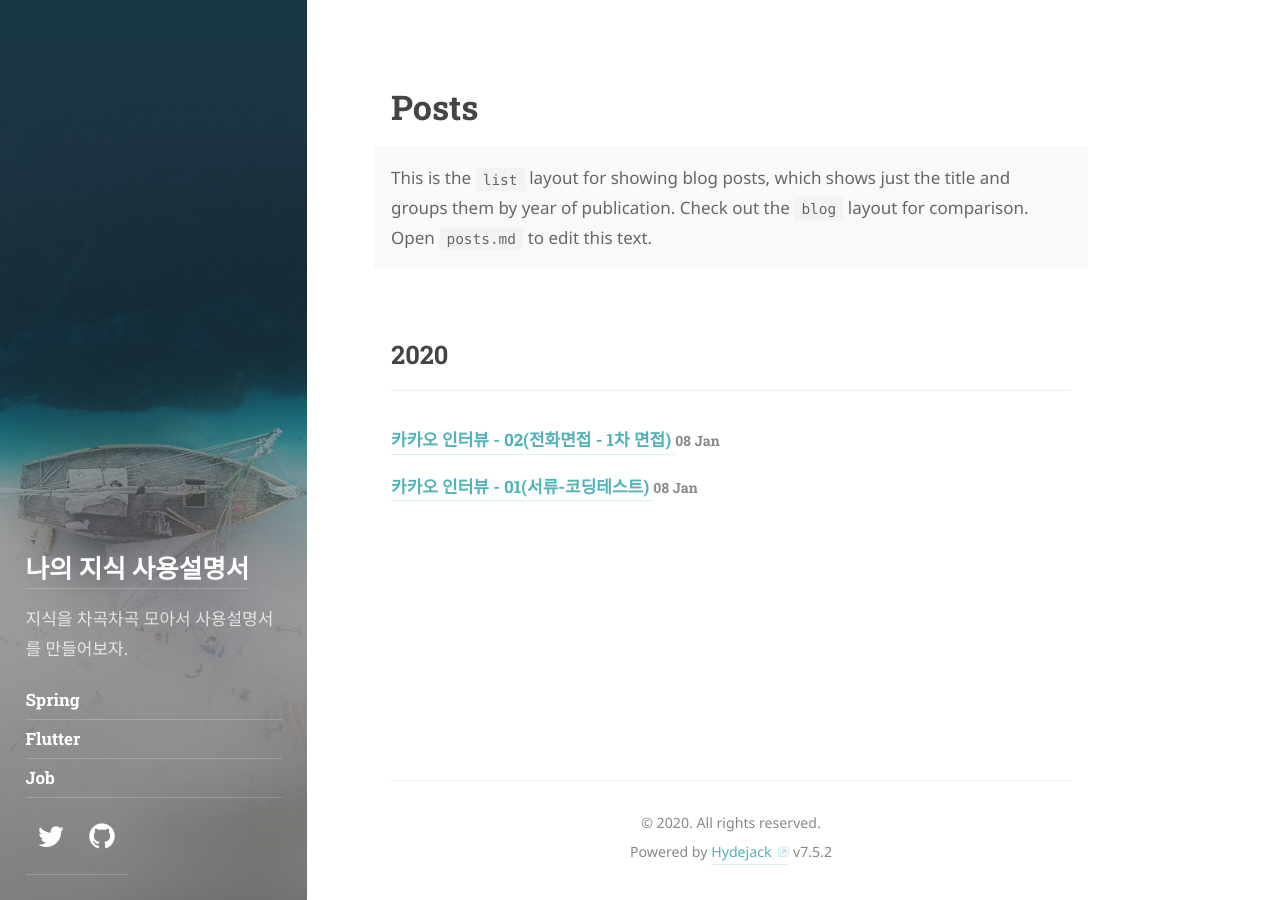
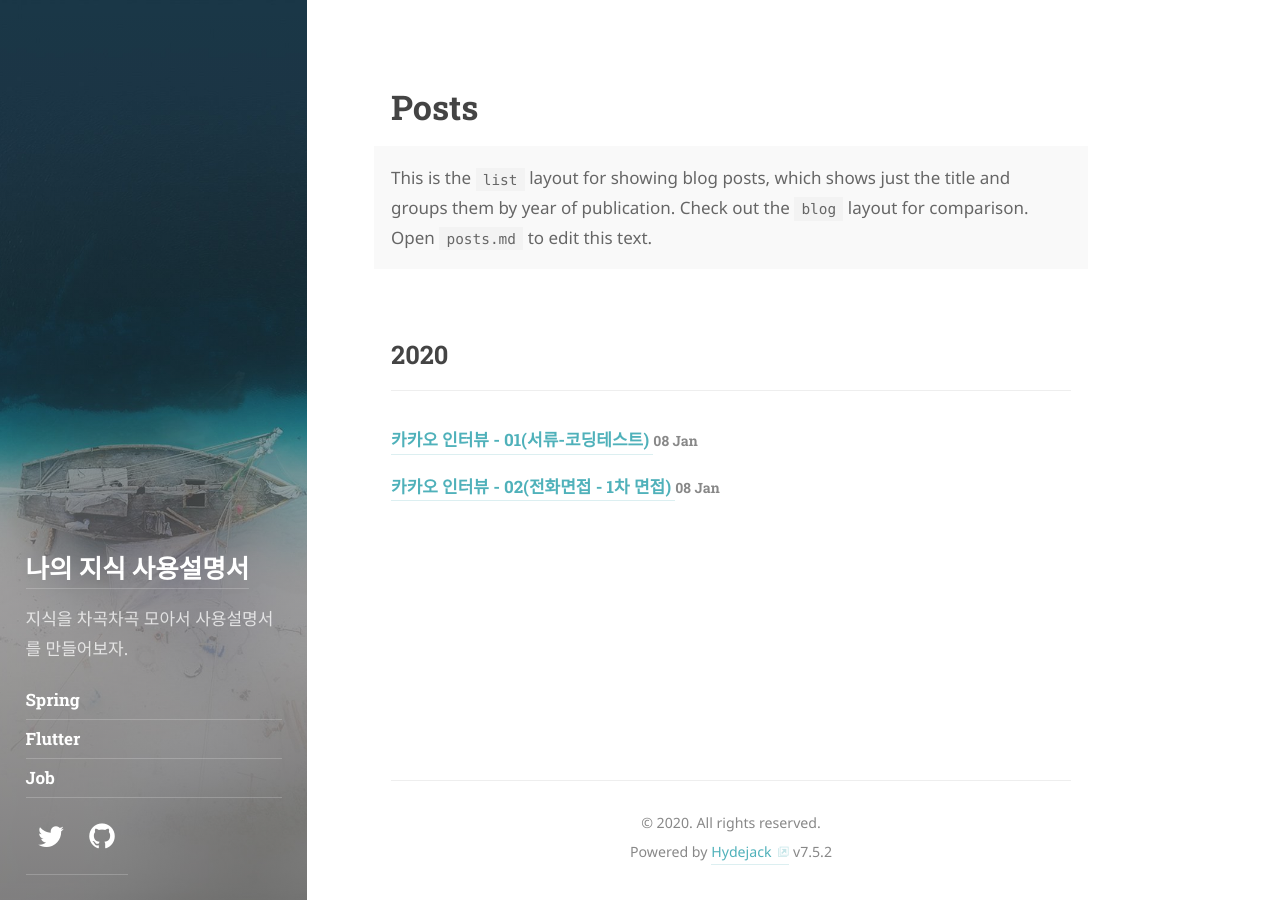
Before and after one commit to G-ONL/g-onl.github.io, a Jekyll site: the page built from posts.md, in a window 1280 px wide. Built offline with Jekyll 4.4.1, drawn with Linux system fonts in a browser that asks for light colours; some web fonts are replaced; part of the change alters nothing that is shown.

```diff
--- a/_layouts/list.html
+++ b/_layouts/list.html
@@ -33,6 +33,10 @@ layout: base
   {% endif %}
 {% endif %}
 
+ {% if posts%}
+  {% assign posts = posts | sort: 'date,title' | reverse %}
+  {% endif%}
+
 {% if page.title.size > 0 %}
   <header>
     <h1 class="page-title">{{ page.title }}</h1>
```
